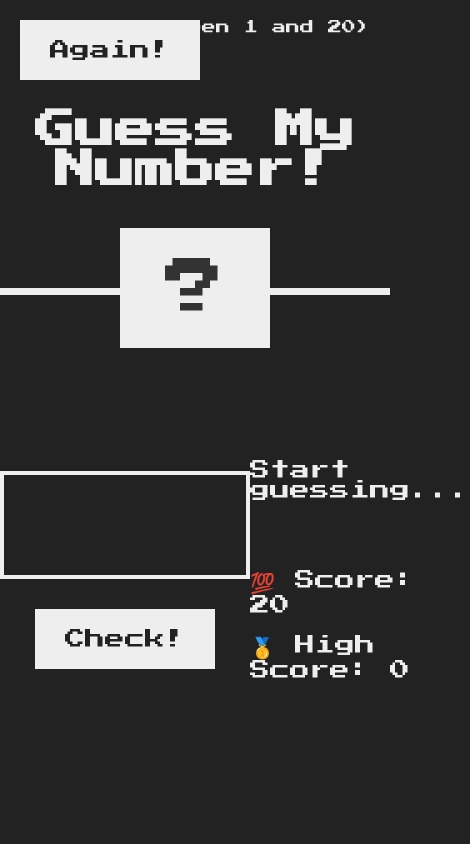
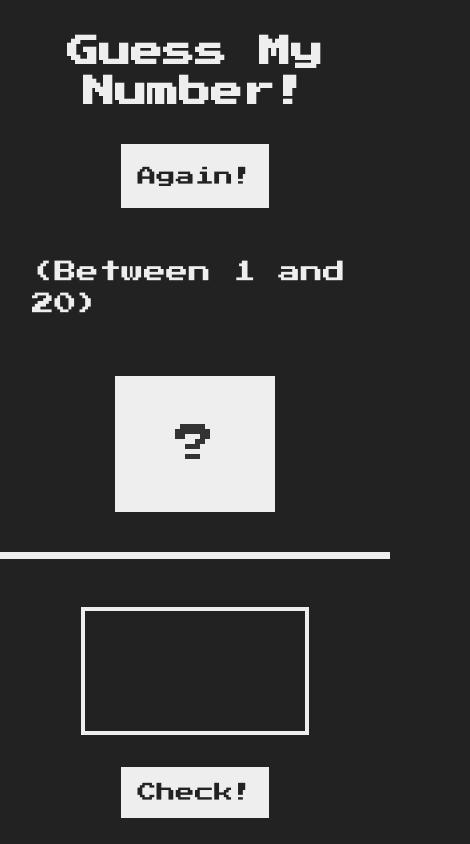
Before and after one commit to reaceianroeloffze/javascript-projects, a plain HTML site: page guess-my-number/index.html in a window 390 px wide. Shown: the top 844 px of the page, 470 px wide, since content can reach past the window. Drawn offline with Linux system fonts and the light colour scheme.

Commit message:
Make site responsive

```diff
--- a/guess-my-number/index.html
+++ b/guess-my-number/index.html
@@ -10,13 +10,15 @@
     <body>
         <header>
             <h1>Guess My Number!</h1>
+            <div class="end-position">
                 <p class="between">(Between 1 and 20)</p>
                 <button class="btn again">Again!</button>
+            </div>
             <div class="number">?</div>
         </header>
         <main>
             <section class="left">
-        <label><input type="number" class="guess" /></label>
+                <label class="guess-label"><input type="number" class="guess"/></label>
                 <button class="btn check">Check!</button>
             </section>
             <section class="right">
--- a/guess-my-number/style.css
+++ b/guess-my-number/style.css
@@ -20,13 +20,32 @@ body {
 
 /* LAYOUT */
 header {
-  position: relative;
-  height: 35vh;
+    /*position: relative;*/
+    height: 33vh;
     border-bottom: 7px solid #eee;
 }
 
+.end-position {
+    display: grid;
+    grid-template-columns: repeat(12, 1fr);
+}
+
+.between, .again {
+    margin: 0 0 3rem 0;
+}
+
+.between {
+    grid-column: 11/-1;
+    line-height: 2rem;
+}
+
+.again {
+    grid-column: 1;
+    grid-row: 1;
+}
+
 main {
-  height: 65vh;
+    height: 55vh;
     color: #eee;
     display: flex;
     align-items: center;
@@ -47,13 +66,14 @@ main {
 
 /* ELEMENTS STYLE */
 h1 {
+    margin: 2rem 0 4rem 0;
     font-size: 4rem;
     text-align: center;
-  position: absolute;
+    /*position: absolute;*/
     width: 100%;
-  top: 52%;
-  left: 50%;
-  transform: translate(-50%, -50%);
+    /*top: 52%;*/
+    /*left: 50%;*/
+    /*transform: translate(-50%, -50%);*/
 }
 
 .number {
@@ -63,23 +83,24 @@ h1 {
     width: 15rem;
     padding: 3rem 0;
     text-align: center;
-  position: absolute;
-  bottom: 0;
-  left: 50%;
-  transform: translate(-50%, 50%);
+    margin: 0.5rem auto;
+    /*position: absolute;*/
+    /*bottom: 0;*/
+    /*left: 50%;*/
+    /*transform: translate(-50%, 50%);*/
 }
 
 .between {
     font-size: 1.4rem;
-  position: absolute;
-  top: 2rem;
-  right: 2rem;
+    /*position: absolute;*/
+    /*top: 2rem;*/
+    /*right: 2rem;*/
 }
 
 .again {
-  position: absolute;
-  top: 2rem;
-  left: 2rem;
+    /*position: absolute;*/
+    /*top: 2rem;*/
+    /*left: 2rem;*/
 }
 
 .guess {
@@ -117,3 +138,92 @@ h1 {
 .label-score {
     margin-bottom: 2rem;
 }
+
+@media screen and (max-width: 760px) {
+
+    html {
+        font-size: initial;
+    }
+
+    header {
+        height: 50%;
+        padding: 2rem;
+        font-size: 1rem;
+    }
+
+    .end-position {
+        grid-template-rows: repeat(2, 1fr);
+        grid-template-columns: repeat(3, 1fr);
+    }
+
+    .between {
+        text-align: left;
+        grid-column: 1/-1;
+        grid-row: 2;
+    }
+
+    .again {
+        grid-column: 2;
+        grid-row: 1;
+        /*width: 60%;*/
+        /*margin: 0 auto;*/
+        padding: 0;
+    }
+
+    h1 {
+        margin-top: 0;
+        margin-bottom: 2rem;
+        font-size: 2rem;
+        line-height: 2.5rem;
+    }
+
+    .message, .between {
+        line-height: 2rem;
+    }
+
+    .number {
+        width: 10rem;
+    }
+
+    main {
+        flex-direction: column;
+        align-items: center;
+        justify-content: center;
+        width: 100%;
+        height: 50%;
+        padding: 1rem 2rem;
+    }
+
+    .left {
+        width: 100%;
+        margin-bottom: 3rem;
+    }
+
+    .right {
+        width: 100%;
+    }
+
+    .guess {
+        display: block;
+        margin: 2rem auto;
+        width: 70%;
+
+    }
+
+    .message {
+        margin-bottom: 4rem;
+    }
+
+    .btn {
+        padding: 1rem;
+    }
+
+    .btn, .label-score, .message, .label-high-score {
+        font-size: 1.2rem;
+    }
+
+    .guess, .number {
+        font-size: 2.5rem;
+    }
+
+}
```
Lines whose indentation alone changed are shown as unchanged.
